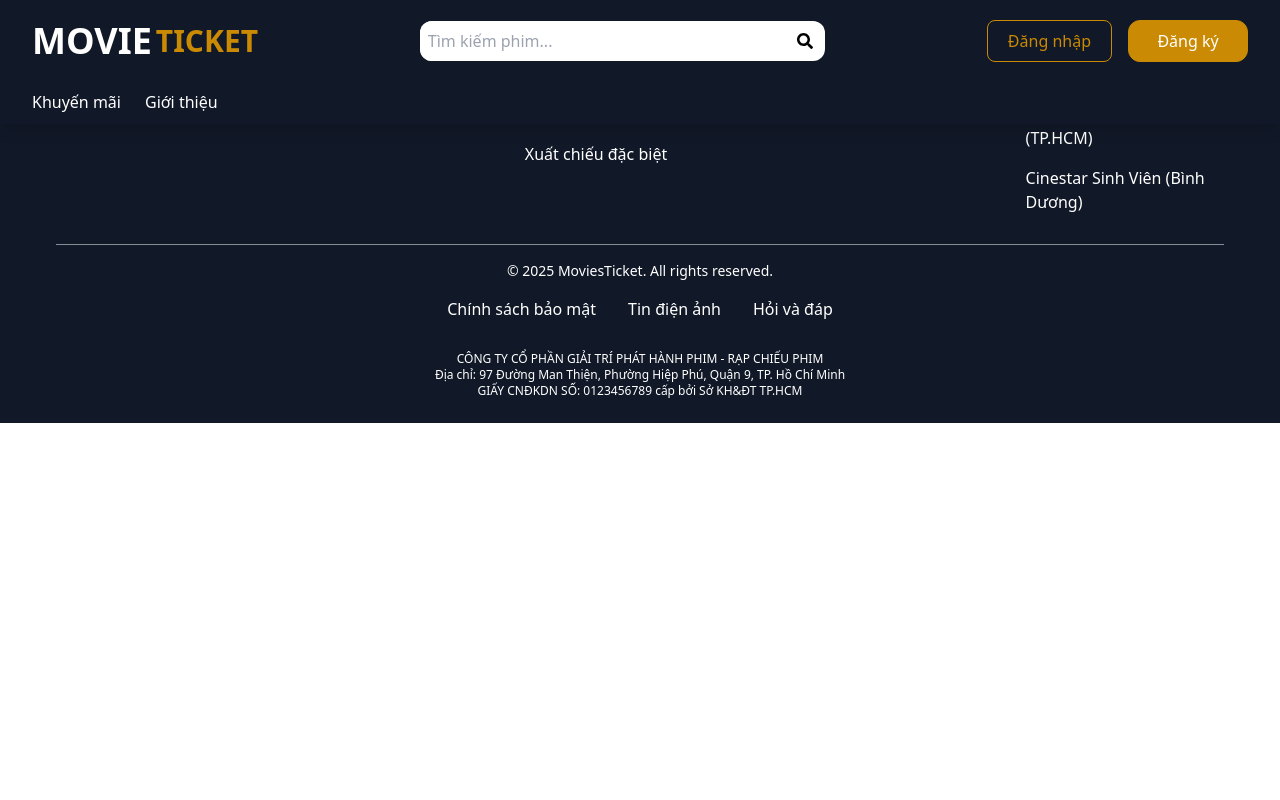
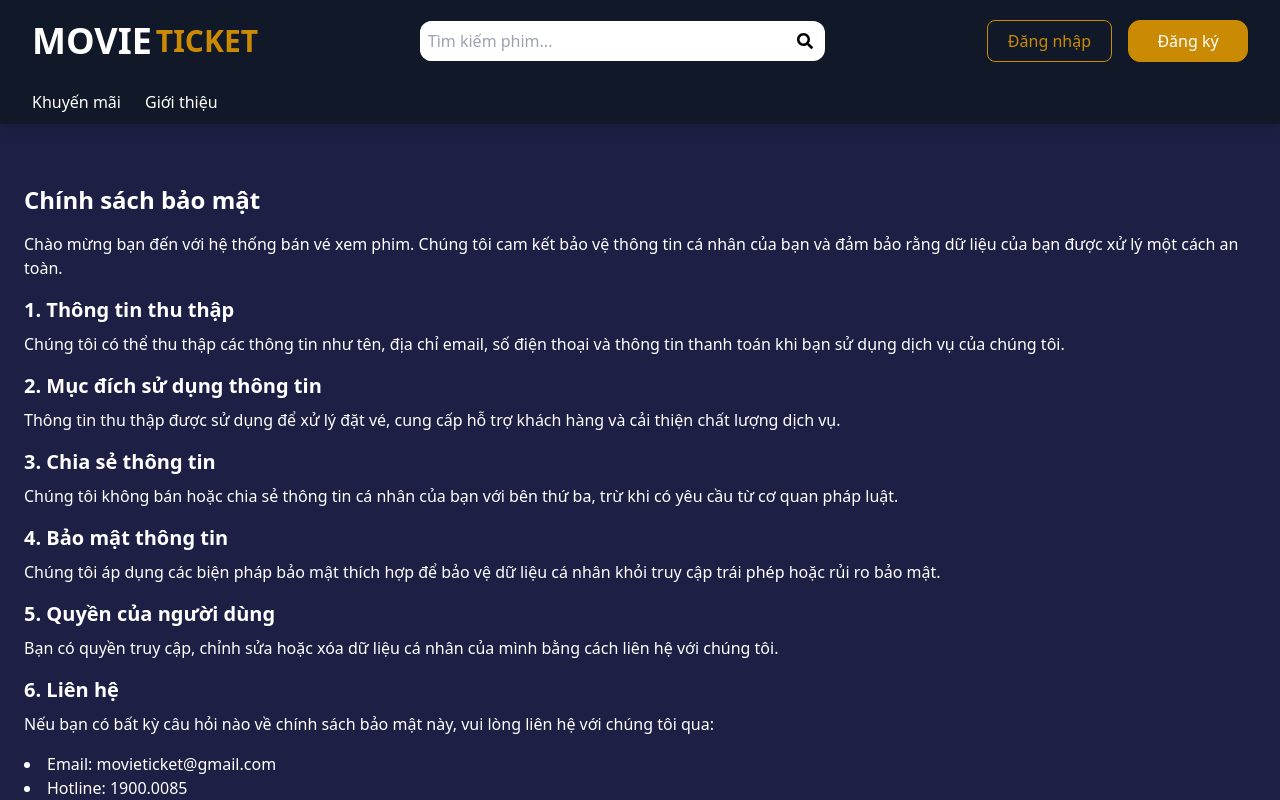
Before and after one commit to hldiep/movie-ticket, a React (Create React App) app: page /chinh-sach-bao-mat in a window 1280 px wide. Shown: the top 800 px of the page. Built offline with nearby package versions, Linux system fonts and the light colour scheme.

Commit message:
chỉnh sửa chuyển trang

```diff
--- a/src/App.js
+++ b/src/App.js
@@ -14,10 +14,15 @@ import PaymentMethod from "./components/Payment/PaymentMethod";
 import PaymentSuccess from "./components/Payment/PaymentSuccess";
 import InfoTicketSuccess from "./components/Payment/InfoTicketSuccess";
 import NavIntro from "./components/Home/NavIntro";
+import Contact from "./components/Home/Contact";
+import ScrollToTop from "./ScrollToTop";
+import PrivacyPolicy from "./components/Home/PrivacyPolicy";
+import AQs from "./components/Home/AQs";
 
 function App() {
   return (
     <div>
+      <ScrollToTop />
       <Header />
       <Routes>
         <Route path="/" element={<HomePage />} />
@@ -32,6 +37,9 @@ function App() {
         <Route path="/payment-success-viewticket" element={<InfoTicketSuccess />} />
         <Route path="/khuyen-mai" element={<NavPromotion />} />
         <Route path="/gioi-thieu" element={<NavIntro />} />
+        <Route path="/lien-he" element={<Contact />} />
+        <Route path="/chinh-sach-bao-mat" element={<PrivacyPolicy />} />
+        <Route path="/cau-hoi" element={<AQs />} />
       </Routes>
       <Footer />
     </div>
--- /dev/null
+++ b/src/ScrollToTop.js
@@ -0,0 +1,14 @@
+import { useEffect } from "react";
+import { useLocation } from "react-router-dom";
+
+const ScrollToTop = () => {
+    const { pathname } = useLocation();
+
+    useEffect(() => {
+        window.scrollTo(0, 0);
+    }, [pathname]);
+
+    return null;
+};
+
+export default ScrollToTop;
--- a/src/components/AddFilmManage/index.jsx
+++ b/src/components/AddFilmManage/index.jsx
@@ -2,7 +2,9 @@ import React from 'react'
 
 const index = () => {
     return (
-        <div></div>
+        <div>
+
+        </div>
     )
 }
 
--- /dev/null
+++ b/src/components/Home/AQs.jsx
@@ -0,0 +1,29 @@
+import React from 'react'
+
+const AQs = () => {
+    return (
+        <div className="min-h-screen pt-20 bg-main flex justify-center">
+            <div className={"container"}>
+                <div className='text-white p-6 mt-20'>
+                    <div className="mt-16 max-w-4xl mx-auto mb-10">
+                        <h2 className="text-3xl text-white font-bold text-center mb-8">Câu Hỏi Thường Gặp</h2>
+                        <div className="space-y-6">
+                            {[
+                                { question: "Làm thế nào để đặt vé trên trang web?", answer: "Bạn chỉ cần chọn phim, chọn rạp, suất chiếu và ghế ngồi, sau đó thanh toán online là xong!" },
+                                { question: "Tôi có thể đổi hoặc hủy vé sau khi đặt không?", answer: "Tùy vào chính sách của rạp, bạn có thể đổi hoặc hoàn vé trong một số trường hợp." },
+                                { question: "Những phương thức thanh toán nào được hỗ trợ?", answer: "Chúng tôi hỗ trợ thanh toán qua ví điện tử (Momo, ZaloPay), thẻ ngân hàng, hoặc thanh toán trực tiếp tại rạp." }
+                            ].map((faq, index) => (
+                                <div key={index} className="p-4 border border-gray-700 rounded-lg">
+                                    <h3 className="text-lg font-semibold text-yellow-400">Q: {faq.question}</h3>
+                                    <p className="text-gray-300">A: {faq.answer}</p>
+                                </div>
+                            ))}
+                        </div>
+                    </div>
+                </div>
+            </div>
+        </div>
+    )
+}
+
+export default AQs
--- a/src/components/Home/Contact.jsx
+++ b/src/components/Home/Contact.jsx
@@ -39,7 +39,8 @@ const Contact = () => {
     };
 
     return (
-        <div className='flex justify-center p-6 space-x-5'>
+        <div div className="min-h-screen pt-20 bg-main flex justify-center">
+            <div className='flex justify-center p-6 space-x-5 mt-9'>
                 <div
                     className="text-3xl flex flex-col items-center justify-center w-full md:w-1/2 space-y-6 mb-6 md:mb-0">
                     <h2 className="mt-5 text-white font-bold uppercase text-center">Liên Hệ Với Chúng Tôi</h2>
@@ -100,6 +101,8 @@ const Contact = () => {
                     </form>
                 </div>
             </div>
+        </div>
+
     )
 }
 
--- a/src/components/Home/Footer.jsx
+++ b/src/components/Home/Footer.jsx
@@ -1,12 +1,17 @@
 import React from 'react'
-import { NavLink } from "react-router-dom";
+import { NavLink, Link } from "react-router-dom";
 import { FaFacebook, FaInstagram, FaYoutube, FaTiktok } from 'react-icons/fa';
 const Footer = () => {
     return (
         <footer className="bg-gray-900 text-white p-6">
             <div className="container mx-auto grid grid-cols-5 gap-5">
                 <div>
-                    <div className="text-3xl font-bold uppercase"><span className={"text-4xl text-white leading-10"}>MOVIE</span> <span className={"text-yellow-600"}>Ticket</span></div>
+                    <div className="text-3xl font-bold uppercase">
+                        <Link to="/" className="flex items-center space-x-1">
+                            <span className="text-4xl text-white leading-10">MOVIE</span>
+                            <span className="text-yellow-600">Ticket</span>
+                        </Link>
+                    </div>
                     <div className="flex space-x-3 mt-3">
                         <a href="https://facebook.com" target="_blank" rel="noopener noreferrer"
                             className="bg-blue-600 text-white p-2 rounded-full hover:bg-blue-800 transition duration-300">
@@ -32,7 +37,7 @@ const Footer = () => {
                 <div className=''>
                     <h2 className="font-bold text-lg uppercase mb-2.5">TÀI KHOẢN</h2>
                     <div className="text-white hover:text-yellow-500 group inline-block">
-                        <NavLink to={"/dang-nhap"}
+                        <NavLink to={"/login"}
                             className="mb-1 group-hover:text-yellow-300 transition-all duration-100 inline-block">
                             Đăng nhập
                         </NavLink>
@@ -123,21 +128,14 @@ const Footer = () => {
                 <p className="text-sm">&copy; 2025 MoviesTicket. All rights reserved.</p>
                 <div className="flex justify-center space-x-8 mt-4">
                     <div className="text-white hover:text-yellow-500 group inline-block">
-                        <NavLink to={""}
+                        <NavLink to={"/chinh-sach-bao-mat"}
                             className="mb-1 group-hover:text-yellow-300 transition-all duration-100 inline-block">
                             Chính sách bảo mật
                         </NavLink>
                         <div className="w-0 h-[2px] bg-yellow-300 group-hover:w-full transition-all duration-300"></div>
                     </div>
                     <div className="text-white hover:text-yellow-500 group inline-block">
-                        <NavLink to={""}
-                            className="mb-1 group-hover:text-yellow-300 transition-all duration-100 inline-block">
-                            Tin điện ảnh
-                        </NavLink>
-                        <div className="w-0 h-[2px] bg-yellow-300 group-hover:w-full transition-all duration-300"></div>
-                    </div>
-                    <div className="text-white hover:text-yellow-500 group inline-block">
-                        <NavLink to={""}
+                        <NavLink to={"/cau-hoi"}
                             className="mb-1 group-hover:text-yellow-300 transition-all duration-100 inline-block">
                             Hỏi và đáp
                         </NavLink>
--- /dev/null
+++ b/src/components/Home/PrivacyPolicy.jsx
@@ -0,0 +1,48 @@
+import React from 'react'
+
+const PrivacyPolicy = () => {
+    return (
+        <div className="min-h-screen pt-20 bg-main flex justify-center">
+            <div className={"container"}>
+                <div className='text-white p-6 mt-20'>
+                    <h1 className="text-2xl font-bold mb-4">Chính sách bảo mật</h1>
+                    <p className="mb-4">
+                        Chào mừng bạn đến với hệ thống bán vé xem phim. Chúng tôi cam kết bảo vệ thông tin cá nhân của bạn và đảm bảo rằng dữ liệu của bạn được xử lý một cách an toàn.
+                    </p>
+                    <h2 className="text-xl font-semibold mb-2">1. Thông tin thu thập</h2>
+                    <p className="mb-4">
+                        Chúng tôi có thể thu thập các thông tin như tên, địa chỉ email, số điện thoại và thông tin thanh toán khi bạn sử dụng dịch vụ của chúng tôi.
+                    </p>
+                    <h2 className="text-xl font-semibold mb-2">2. Mục đích sử dụng thông tin</h2>
+                    <p className="mb-4">
+                        Thông tin thu thập được sử dụng để xử lý đặt vé, cung cấp hỗ trợ khách hàng và cải thiện chất lượng dịch vụ.
+                    </p>
+                    <h2 className="text-xl font-semibold mb-2">3. Chia sẻ thông tin</h2>
+                    <p className="mb-4">
+                        Chúng tôi không bán hoặc chia sẻ thông tin cá nhân của bạn với bên thứ ba, trừ khi có yêu cầu từ cơ quan pháp luật.
+                    </p>
+                    <h2 className="text-xl font-semibold mb-2">4. Bảo mật thông tin</h2>
+                    <p className="mb-4">
+                        Chúng tôi áp dụng các biện pháp bảo mật thích hợp để bảo vệ dữ liệu cá nhân khỏi truy cập trái phép hoặc rủi ro bảo mật.
+                    </p>
+                    <h2 className="text-xl font-semibold mb-2">5. Quyền của người dùng</h2>
+                    <p className="mb-4">
+                        Bạn có quyền truy cập, chỉnh sửa hoặc xóa dữ liệu cá nhân của mình bằng cách liên hệ với chúng tôi.
+                    </p>
+                    <h2 className="text-xl font-semibold mb-2">6. Liên hệ</h2>
+                    <p className="mb-4">
+                        Nếu bạn có bất kỳ câu hỏi nào về chính sách bảo mật này, vui lòng liên hệ với chúng tôi qua:
+                    </p>
+                    <ul className="mb-4 list-disc list-inside">
+                        <li>Email: movieticket@gmail.com</li>
+                        <li>Hotline: 1900.0085</li>
+                        <li>Địa chỉ: 97 Đường Man Thiện, Phường Hiệp Phú, Quận 9, TP.HCM</li>
+                    </ul>
+                </div>
+
+            </div>
+        </div>
+    )
+}
+
+export default PrivacyPolicy
```
Also changed, not shown: src/components/Home/NavIntro.jsx (+0 -15 lines), src/components/Manager/AdminDashboard.jsx (added, +46 -0 lines). Lines whose indentation alone changed are shown as unchanged.
